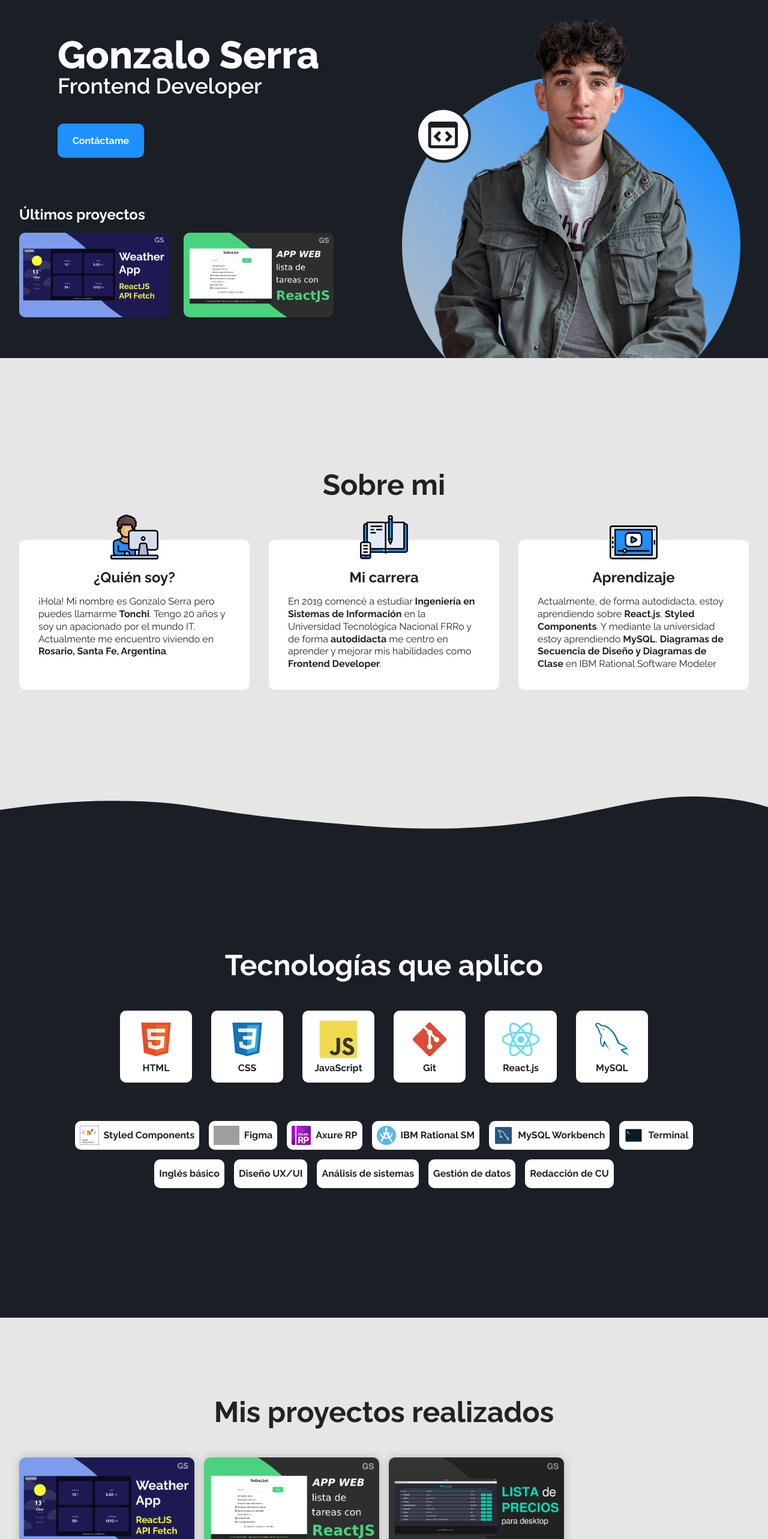
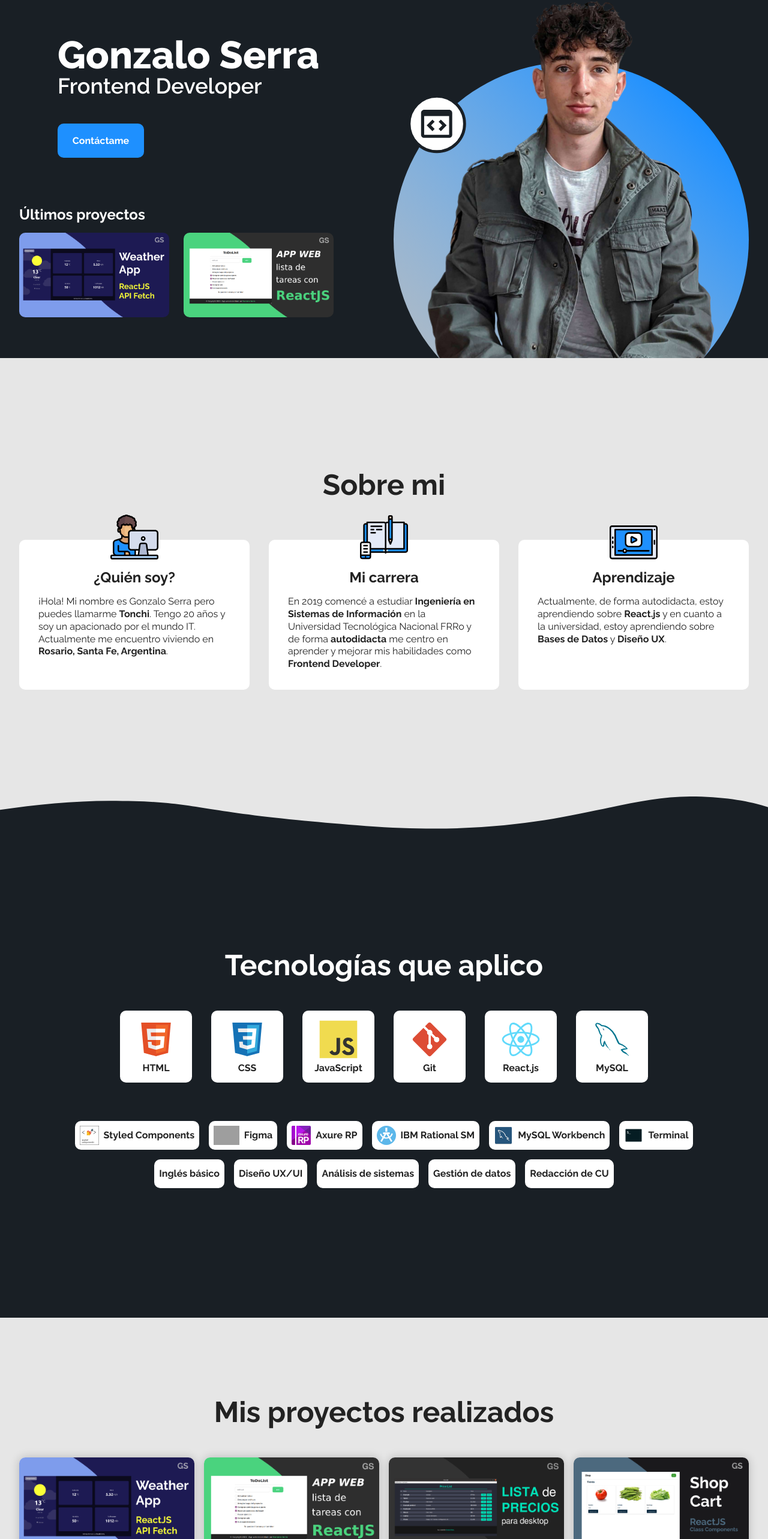
Before and after one commit to tonchiserra/portafolioWeb, a React (Create React App) app: page / in a window 1280 px wide. Shown: the part 203-2769 px from the top of the page at 60% size. Built offline with nearby package versions, Linux system fonts and the light colour scheme; grey boxes are pictures that could not be loaded.

Commit message:
added new project

```diff
--- a/src/components/AboutMe.jsx
+++ b/src/components/AboutMe.jsx
@@ -28,7 +28,7 @@ export function AboutMe(){
       <TargetAboutMe
         icon={iconHobbies}
         subtitle="Aprendizaje"
-        text={<p className="text">Actualmente, de forma autodidacta, estoy aprendiendo sobre <b>React.js</b>, <b>Styled Components</b>. Y mediante la universidad estoy aprendiendo <b>MySQL</b>, <b>Diagramas de Secuencia de Diseño y Diagramas de Clase</b> en IBM Rational Software Modeler</p>}
+        text={<p className="text">Actualmente, de forma autodidacta, estoy aprendiendo sobre <b>React.js</b> y en cuanto a la universidad, estoy aprendiendo sobre <b>Bases de Datos</b> y <b>Diseño UX</b>.</p>}
       />
 
       </div>
--- a/src/components/Home.jsx
+++ b/src/components/Home.jsx
@@ -21,7 +21,6 @@ export function Home(){
             <a title="Imagen de 'ToDoList'" href="https://github.com/tonchiserra/ToDoList" target="_blank" rel="noopener noreferrer"><img src={todolistImage} title="Imagen de 'ToDoList'" alt="ToDoList" className="last-project-image" /></a>
           </div>
         </div>
-
         <img src={profileImage} alt="Imagen de Gonzalo Serra" className="profile-image" />
       </div>
     </section>
--- a/src/components/Projects.jsx
+++ b/src/components/Projects.jsx
@@ -10,6 +10,7 @@ import figma from '../assets/figma.svg';
 import weatherImage from '../assets/weather-app-image.png';
 import todoImage from '../assets/todolist-image.png';
 import pricelistImage from '../assets/price-list-image.png';
+import shopcartImage from '../assets/shopcart-image.png';
 
 
 export function Projects(){
@@ -49,6 +50,16 @@ export function Projects(){
           linkDemo=""
         />
 
+        <TargetProject
+          name="ShopCart"
+          image={shopcartImage}
+          desc="Carrito de compras creado con React.js utilizando solo componentes de clases. Puedes agregar y eliminar productos."
+          demo={false}
+          techs={[react, javascript, html, css]}
+          github="https://github.com/tonchiserra/shopcart"
+          linkDemo=""
+        />
+
       </div>
 
       <p className="text">Puedes ver todos mis proyectos en mi perfil de <a href="https://github.com/tonchiserra" title="github.com/tonchiserra" target="_blank" rel="noopener noreferrer">GitHub</a>.</p>
--- a/src/components/ui/TargetProject.jsx
+++ b/src/components/ui/TargetProject.jsx
@@ -17,7 +17,7 @@ export function TargetProject({name, image, desc, demo, techs, github, linkDemo}
 
       <div className="project-technologies">
         {techs.map((tech) => (
-          <img src={tech} alt="#" />
+          <img key={tech} src={tech} alt="#" />
         ))}
       </div>
     </article>
--- a/src/styles/Home.css
+++ b/src/styles/Home.css
@@ -1,16 +1,18 @@
 .home {
   padding-top: var(--header-height);
-  min-height: 100vh;
+  max-height: 900px;
 }
 
 .home-content {
   max-width: var(--max-width);
   height: calc(100vh - var(--header-height));
+  max-height: calc(900px - var(--header-height));
   display: flex;
   flex-direction: column;
   align-items: center;
   padding: 0 2rem;
   margin: auto;
+  position: relative;
 }
 
 .principal-title {
@@ -30,7 +32,6 @@
 .profile-image {
   width: calc(100vw - 4rem);
   height: auto;
-  margin-bottom: 0;
   position: absolute;
   bottom: 0;
 }
@@ -71,7 +72,7 @@
 
   .profile-image {
     width: calc(100vw - 4rem);
-    max-height: 40rem;
+    max-height: 50vh;
   }
 }
 
@@ -81,7 +82,7 @@
   .home-content {
     align-items: unset;
     justify-content: flex-end;
-    position: relative;
+
   }
 
   .principal-title {
@@ -96,6 +97,7 @@
 
   .profile-image {
     width: 37rem;
+    max-height: 95vh;
     margin-bottom: unset;
     position: absolute;
     right: 2rem;
@@ -137,12 +139,6 @@
   }
 }
 
-
-@media screen and (min-height: 900px){
-
-
-}
-
 @media screen and (min-width: 1400px) and (min-height: 900px) {
 
   .home-content {
```
Also changed, not shown: src/assets/shopcart-image.png (added).
